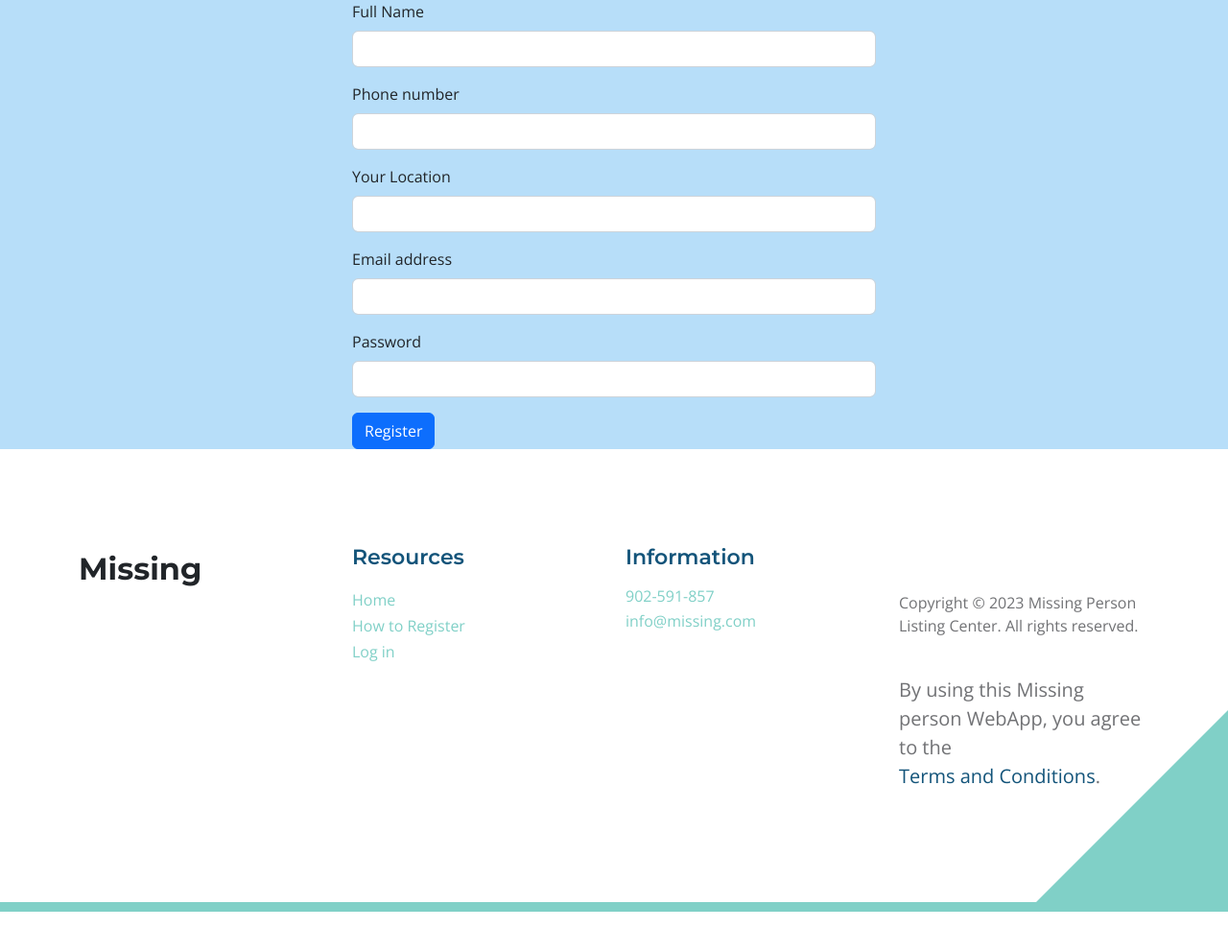
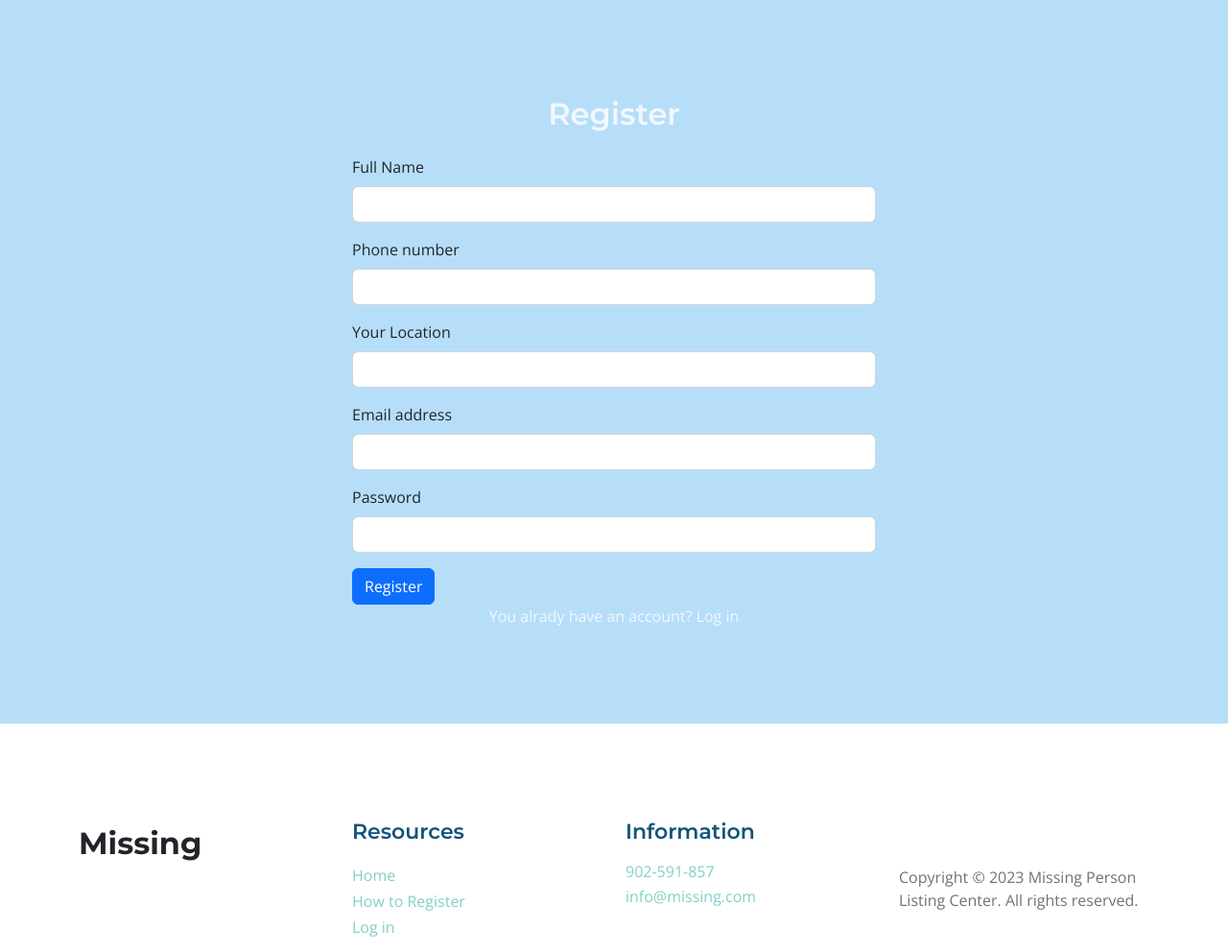
Before and after one commit to eyoul/missing_person, a Flask app: page /auth/register in a window 1280 px wide. Shown: the part 78-1070 px from the top of the page at 96% size. Before the commit the page ends 1028 px from the top, so only its background shows below. Run offline with Flask 3, Linux system fonts and the light colour scheme; some libraries are stand-ins or nearby versions.

Commit message:
Update register.html

```diff
--- a/missing/templates/auth/register.html
+++ b/missing/templates/auth/register.html
@@ -1,12 +1,10 @@
 {% extends 'base.html' %}
-
-{% block header %}
-  <h1>{% block title %}Register{% endblock %}</h1>
-{% endblock %}
-
+{% block title %}Register{% endblock %}
 {% block content %}
+<section class="topics-detail-section section-padding" id="topics-detail">
   <div class="container">
     <div class="row justify-content-center">
+      <h3 class="mb-4" style="text-align: center; color: aliceblue;">Register</h3>
       <div class="col-md-6">
         <form method="post">
           <div class="mb-3">
@@ -32,6 +30,8 @@
           <button type="submit" class="btn btn-primary">Register</button>
         </form>
       </div>
+      <a style="text-align: center; color: aliceblue;" href="{{ url_for('auth.login') }}">You alrady have an account? Log in</a>
     </div>
   </div>
+</section>
 {% endblock %}
```
